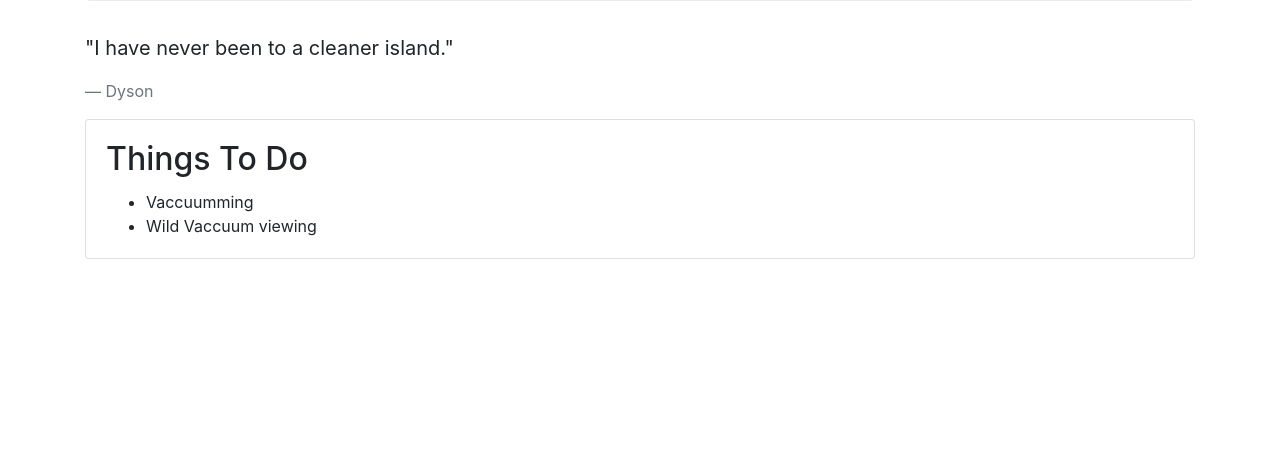
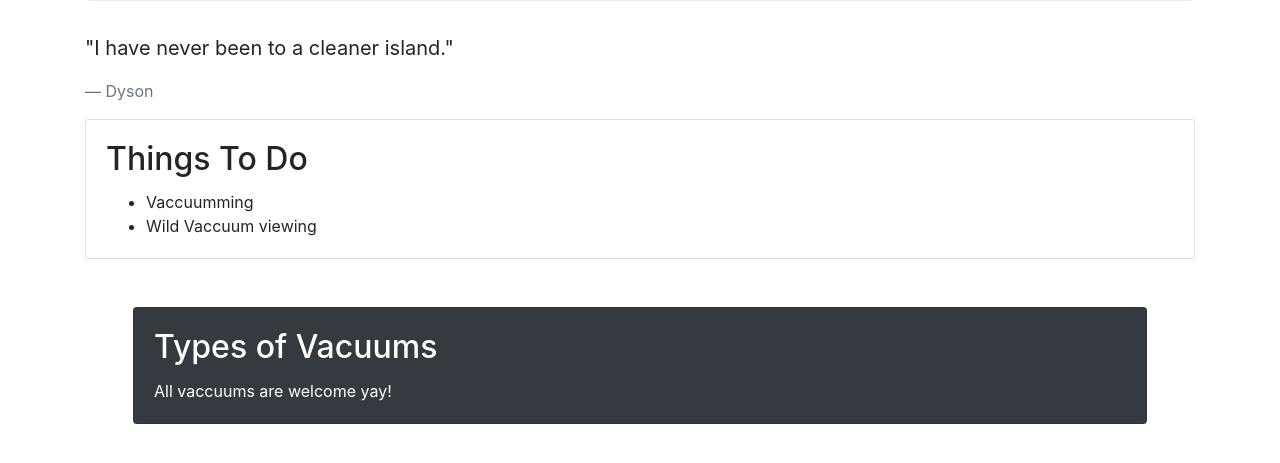
Before and after one commit to GrantEadie/vacation_website, a plain HTML site: page index.html in a window 1280 px wide. Shown: the part 523-986 px from the top of the page. Before the commit the page ends 800 px from the top, so only its background shows below. Drawn offline with Linux system fonts and the light colour scheme.

Commit message:
Add styling to card

```diff
--- a/index.html
+++ b/index.html
@@ -26,5 +26,13 @@
         </ul>
       </div>
     </div>
+
+    <div class="card text-white bg-dark m-5">
+      <div class="card-body">
+        <h2 class="card-title">Types of Vacuums</h2>
+        <p class="card-text"> All vaccuums are welcome yay!
+        </p>
+      </div>
+    </div>
   </div>
 </body>
```
